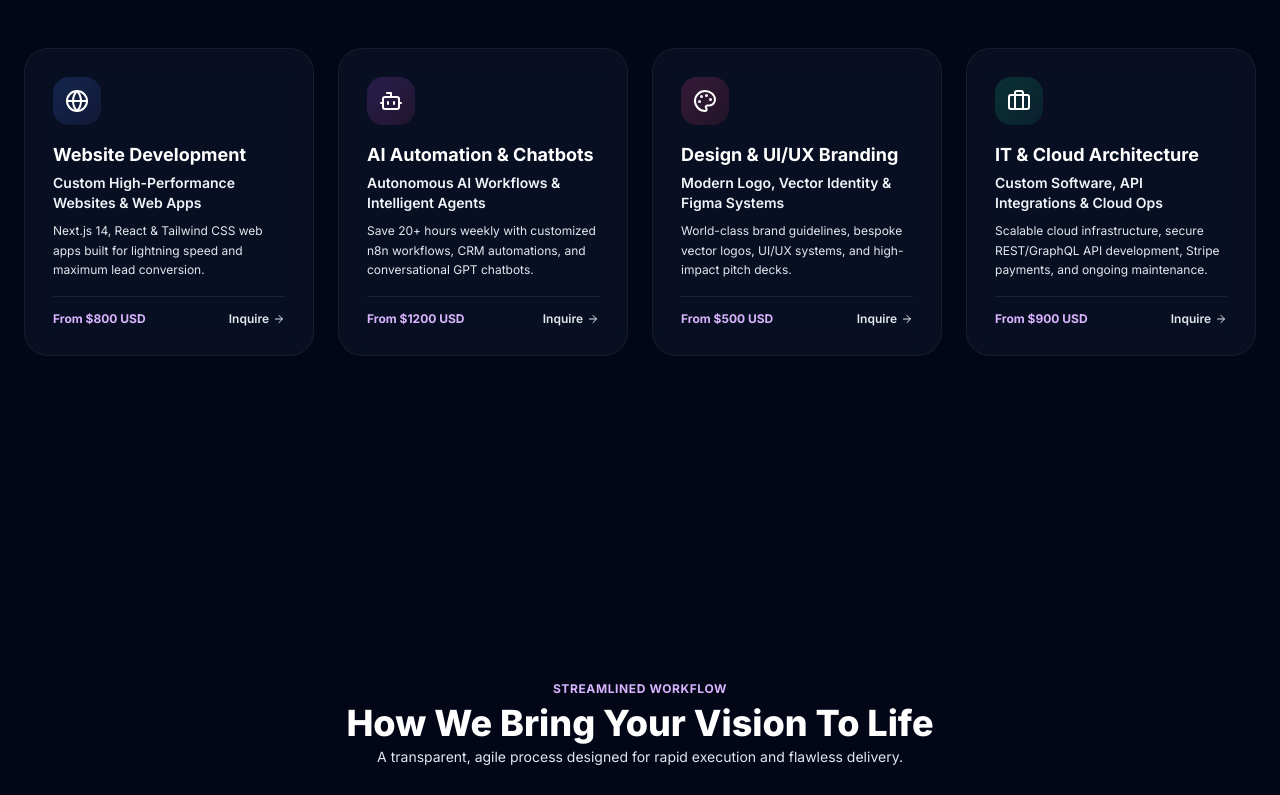
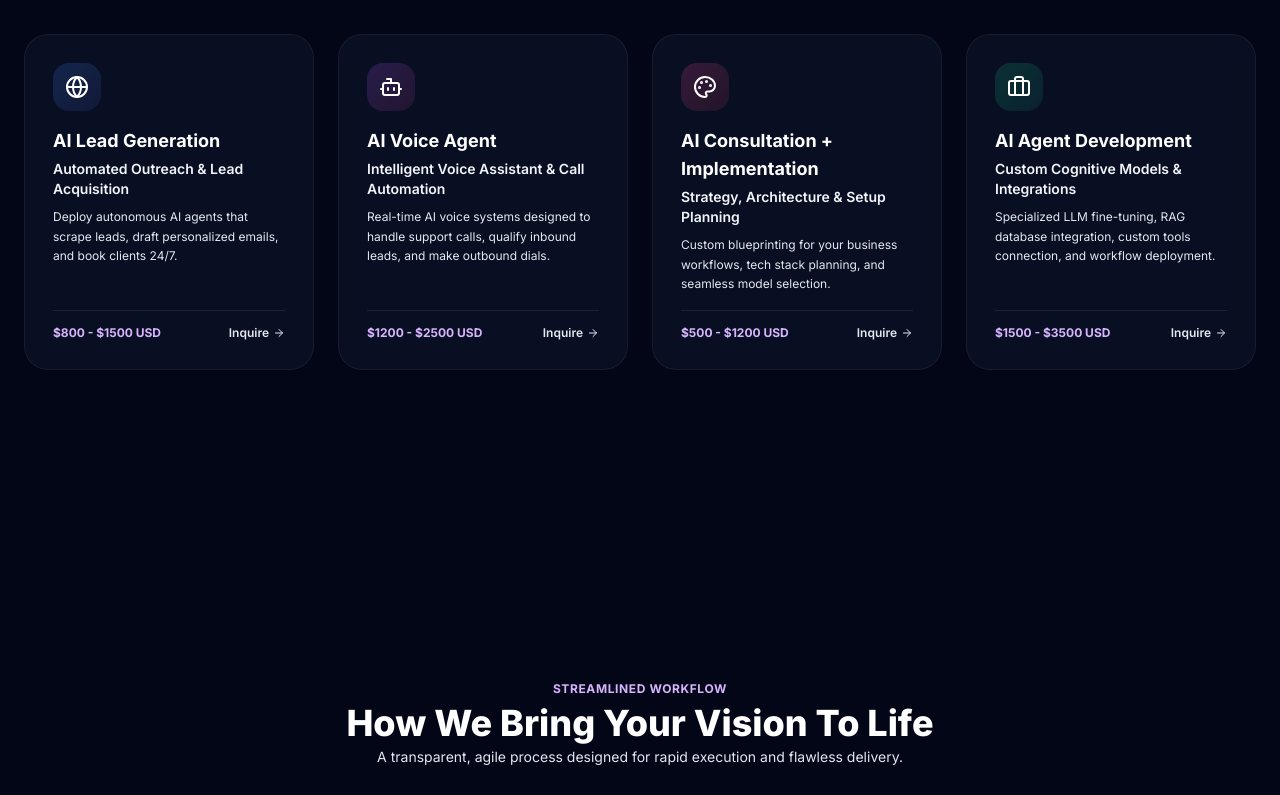
Before and after one commit to Abdullah11Athar/aaenterprisetech, a Next.js app in the folder aaenterprisetech/: page / in a window 1280 px wide. Shown: the part 1165-1960 px from the top of the page. Built offline with nearby package versions, Linux system fonts and the light colour scheme.

Commit message:
feat: replace layout services & quote estimator with AI solutions, range pricing, and discovery call CTA

```diff
--- a/aaenterprisetech/src/app/(public)/page.tsx
+++ b/aaenterprisetech/src/app/(public)/page.tsx
@@ -10,8 +10,7 @@ import {
 } from 'lucide-react';
 
 export default function AAEnterpriseTechHomePage() {
-  const [selectedServices, setSelectedServices] = useState<string[]>(['web_dev', 'ai_auto']);
-  const [estimatedTotal, setEstimatedTotal] = useState(2000);
+  const [selectedServices, setSelectedServices] = useState<string[]>(['ai_lead_gen', 'ai_voice_agent']);
 
   // Contact Form State
   const [formData, setFormData] = useState({ fullName: '', email: '', message: '' });
@@ -172,44 +171,48 @@ export default function AAEnterpriseTechHomePage() {
 
   const servicesList = [
     {
-      id: 'web_dev',
-      category: 'Website Development',
-      name: 'Custom High-Performance Websites & Web Apps',
-      desc: 'Next.js 14, React & Tailwind CSS web apps built for lightning speed and maximum lead conversion.',
-      price: 800,
+      id: 'ai_lead_gen',
+      category: 'AI Lead Generation',
+      name: 'Automated Outreach & Lead Acquisition',
+      desc: 'Deploy autonomous AI agents that scrape leads, draft personalized emails, and book clients 24/7.',
+      minPrice: 800,
+      maxPrice: 1500,
       icon: Globe,
       color: 'from-blue-500/20 to-indigo-500/10',
       border: 'hover:border-blue-500/60',
       glow: 'group-hover:shadow-blue-500/20'
     },
     {
-      id: 'ai_auto',
-      category: 'AI Automation & Chatbots',
-      name: 'Autonomous AI Workflows & Intelligent Agents',
-      desc: 'Save 20+ hours weekly with customized n8n workflows, CRM automations, and conversational GPT chatbots.',
-      price: 1200,
+      id: 'ai_voice_agent',
+      category: 'AI Voice Agent',
+      name: 'Intelligent Voice Assistant & Call Automation',
+      desc: 'Real-time AI voice systems designed to handle support calls, qualify inbound leads, and make outbound dials.',
+      minPrice: 1200,
+      maxPrice: 2500,
       icon: Bot,
       color: 'from-purple-500/20 to-pink-500/10',
       border: 'hover:border-purple-500/60',
       glow: 'group-hover:shadow-purple-500/20'
     },
     {
-      id: 'branding',
-      category: 'Design & UI/UX Branding',
-      name: 'Modern Logo, Vector Identity & Figma Systems',
-      desc: 'World-class brand guidelines, bespoke vector logos, UI/UX systems, and high-impact pitch decks.',
-      price: 500,
+      id: 'ai_consultation',
+      category: 'AI Consultation + Implementation',
+      name: 'Strategy, Architecture & Setup Planning',
+      desc: 'Custom blueprinting for your business workflows, tech stack planning, and seamless model selection.',
+      minPrice: 500,
+      maxPrice: 1200,
       icon: Palette,
       color: 'from-pink-500/20 to-rose-500/10',
       border: 'hover:border-pink-500/60',
       glow: 'group-hover:shadow-pink-500/20'
     },
     {
-      id: 'it_consulting',
-      category: 'IT & Cloud Architecture',
-      name: 'Custom Software, API Integrations & Cloud Ops',
-      desc: 'Scalable cloud infrastructure, secure REST/GraphQL API development, Stripe payments, and ongoing maintenance.',
-      price: 900,
+      id: 'ai_agent_dev',
+      category: 'AI Agent Development',
+      name: 'Custom Cognitive Models & Integrations',
+      desc: 'Specialized LLM fine-tuning, RAG database integration, custom tools connection, and workflow deployment.',
+      minPrice: 1500,
+      maxPrice: 3500,
       icon: Briefcase,
       color: 'from-emerald-500/20 to-teal-500/10',
       border: 'hover:border-emerald-500/60',
@@ -242,16 +245,23 @@ export default function AAEnterpriseTechHomePage() {
       a: 'You can use our interactive Quote Estimator on this page or submit an inquiry below. Our team analyzes your requirements and provides a fixed-price proposal within 24 hours.'
     }
   ];
-
-  const toggleService = (id: string, price: number) => {
+  const toggleService = (id: string) => {
     if (selectedServices.includes(id)) {
       setSelectedServices(selectedServices.filter((s) => s !== id));
-      setEstimatedTotal(estimatedTotal - price);
     } else {
       setSelectedServices([...selectedServices, id]);
-      setEstimatedTotal(estimatedTotal + price);
     }
   };
+
+  const estimatedMin = selectedServices.reduce((acc, id) => {
+    const svc = servicesList.find((s) => s.id === id);
+    return acc + (svc ? svc.minPrice : 0);
+  }, 0);
+
+  const estimatedMax = selectedServices.reduce((acc, id) => {
+    const svc = servicesList.find((s) => s.id === id);
+    return acc + (svc ? svc.maxPrice : 0);
+  }, 0);
 
   return (
     <div className="flex flex-col min-h-screen bg-slate-950 text-slate-100 selection:bg-purple-500 selection:text-white antialiased overflow-x-hidden relative">
@@ -526,7 +536,7 @@ export default function AAEnterpriseTechHomePage() {
                       <p className="text-xs text-slate-200 leading-relaxed mb-4">{svc.desc}</p>
                     </div>
                     <div className="pt-3.5 border-t border-slate-800/80 flex items-center justify-between">
-                      <span className="text-xs font-bold text-purple-300">From ${svc.price} USD</span>
+                      <span className="text-xs font-bold text-purple-300">${svc.minPrice} - ${svc.maxPrice} USD</span>
                       <a
                         href="#contact"
                         onClick={(e) => scrollToSection(e, 'contact')}
@@ -674,7 +684,7 @@ export default function AAEnterpriseTechHomePage() {
                   return (
                     <div
                       key={svc.id}
-                      onClick={() => toggleService(svc.id, svc.price)}
+                      onClick={() => toggleService(svc.id)}
                       className={`p-4 sm:p-4.5 rounded-2xl border cursor-pointer transition-all flex items-center justify-between select-none ${
                         isChecked
                           ? 'bg-purple-950/80 border-purple-400 text-white shadow-md shadow-purple-500/20 scale-[1.01]'
@@ -686,7 +696,7 @@ export default function AAEnterpriseTechHomePage() {
                         <div className="text-[10px] sm:text-xs text-purple-300 font-semibold mt-0.5">{svc.category}</div>
                       </div>
                       <div className="text-xs sm:text-sm font-black text-purple-300 shrink-0 ml-3">
-                        +${svc.price}
+                        ${svc.minPrice} - $${svc.maxPrice}
                       </div>
                     </div>
                   );
@@ -697,7 +707,7 @@ export default function AAEnterpriseTechHomePage() {
                 <div>
                   <div className="text-xs text-slate-300 font-medium">Estimated Total Investment</div>
                   <div className="text-2xl sm:text-3xl font-black text-white mt-0.5">
-                    ${estimatedTotal.toLocaleString()}{' '}
+                    ${estimatedMin.toLocaleString()} - ${estimatedMax.toLocaleString()}{' '}
                     <span className="text-xs font-normal text-slate-400">USD</span>
                   </div>
                 </div>
@@ -706,7 +716,7 @@ export default function AAEnterpriseTechHomePage() {
                   onClick={(e) => scrollToSection(e, 'contact')}
                   className="w-full sm:w-auto px-8 py-3 rounded-xl shimmer-button text-white font-bold text-xs sm:text-sm shadow-xl shadow-purple-600/30 text-center hover:scale-[1.02] transition-all"
                 >
-                  Lock In This Rate & Inquire
+                  Book a Free Discovery Call
                 </a>
               </div>
             </div>
```
